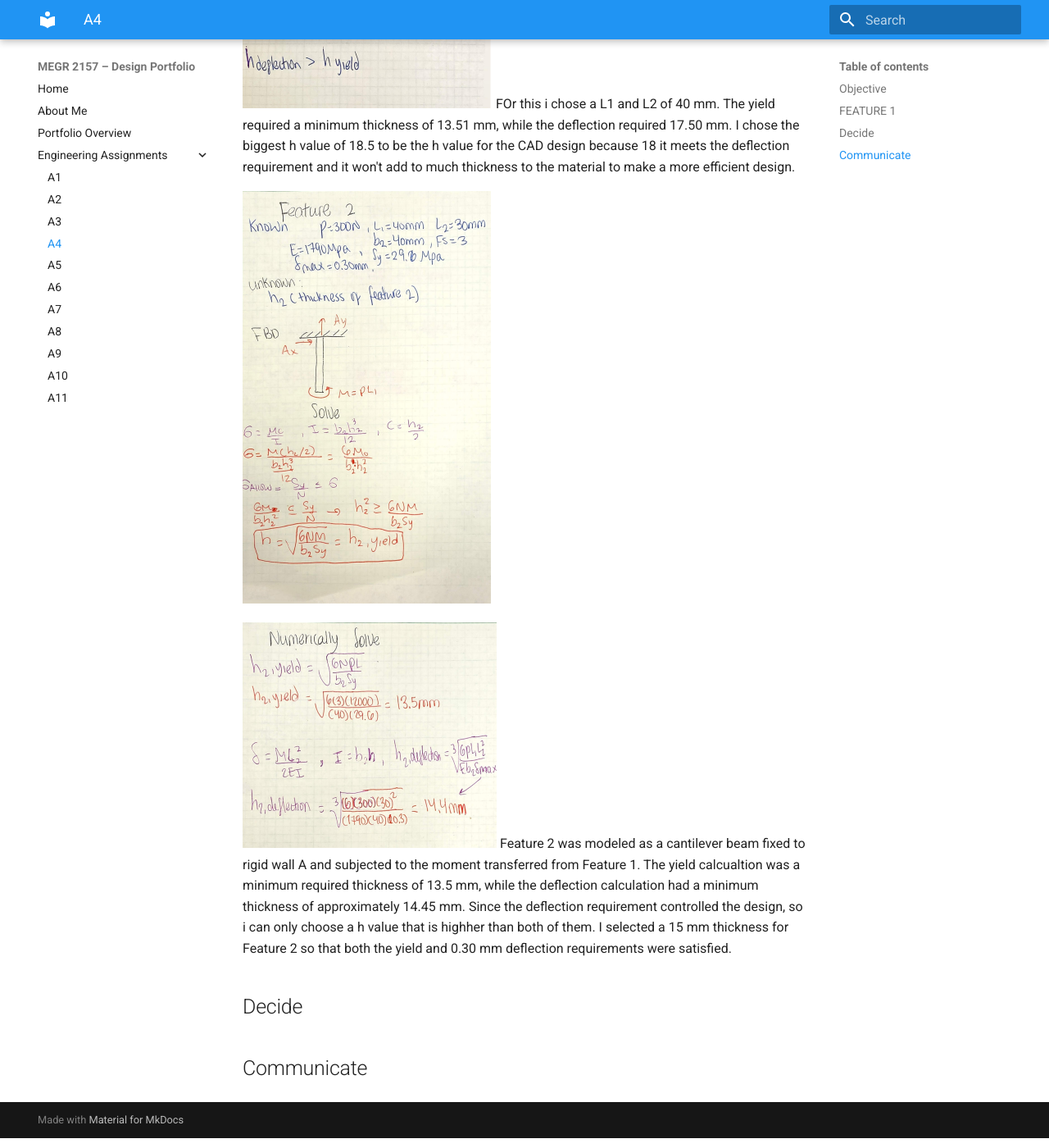
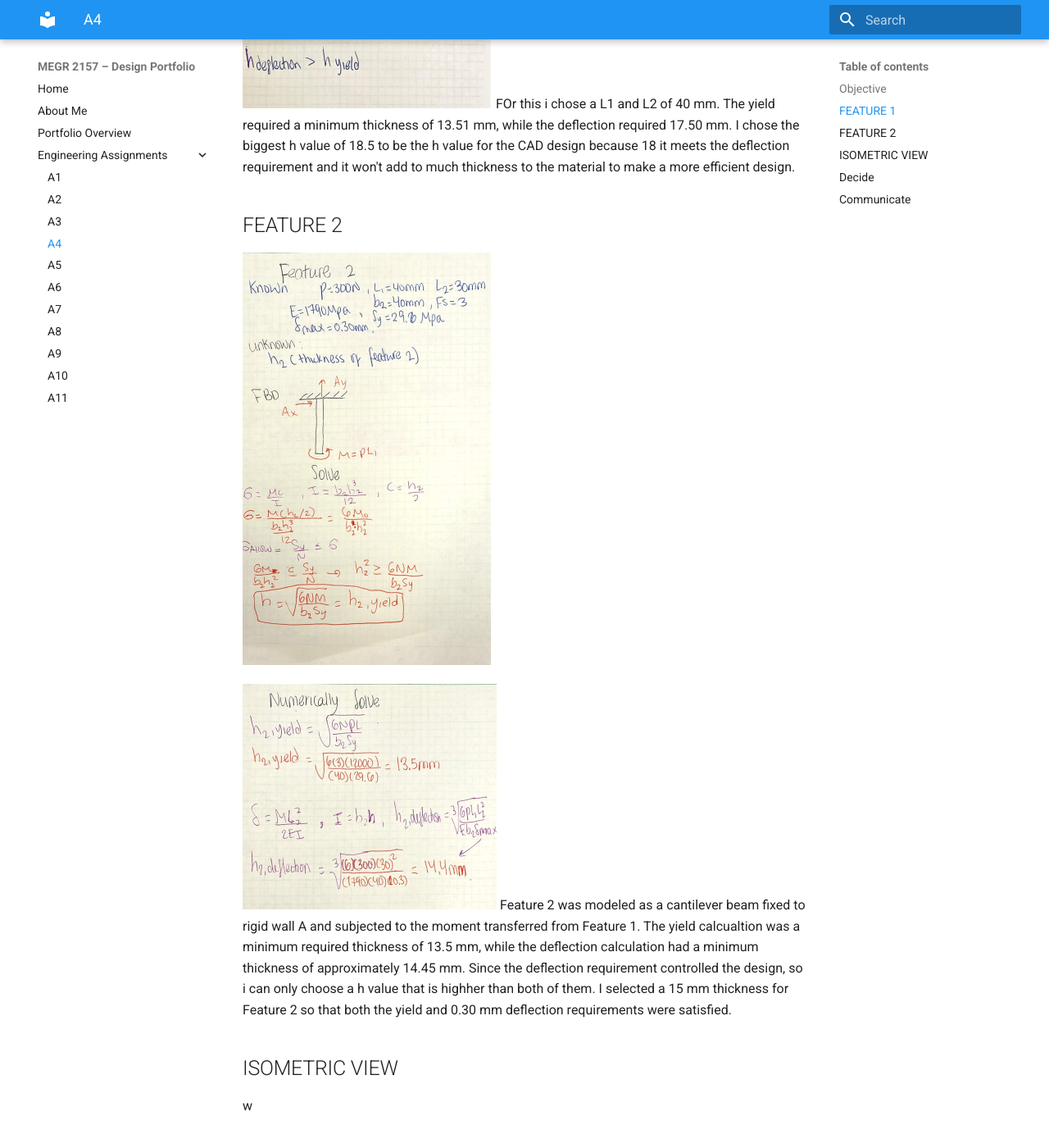
Before and after one commit to ncenatus/design-project-portfolio, an MkDocs documentation site: the page built from docs/assignments/A04/index.md, in a window 1280 px wide and 1400 px high, scrolled down 1565 px. Shown: the whole window at 82% size. Built offline with MkDocs 1.6.1 and Material for MkDocs 9.7.7, drawn with Linux system fonts in a browser that asks for light colours.

Commit message:
Update index.md

```diff
--- a/docs/assignments/A04/index.md
+++ b/docs/assignments/A04/index.md
@@ -16,15 +16,17 @@ The Sy is the tensile strength of ABS material which is 29.6 MPA.
 ![A3](A_2.png)
 FOr this i chose a L1 and L2 of 40 mm. The yield required a minimum thickness of 13.51 mm, while the deflection required 17.50 mm. I chose the biggest h value of 18.5 to be the h value for the CAD design because 18 it meets the deflection requirement and it won't add to much thickness to the material to make a more efficient design.
 
+## FEATURE 2
+
 ![A3](A_3.png)
 
 
 ![A3](A_4.png)
 Feature 2 was modeled as a cantilever beam fixed to rigid wall A and subjected to the moment transferred from Feature 1. The yield calcualtion was a minimum required thickness of 13.5 mm, while the deflection calculation had a minimum thickness of approximately 14.45 mm. Since the deflection requirement controlled the design, so i can only choose a h value that is highher than both of them.  I selected a 15 mm thickness for Feature 2 so that both the yield and 0.30 mm deflection requirements were satisfied.
 
+## ISOMETRIC VIEW
 
-
-
+w
 ## Decide
 
 
```
